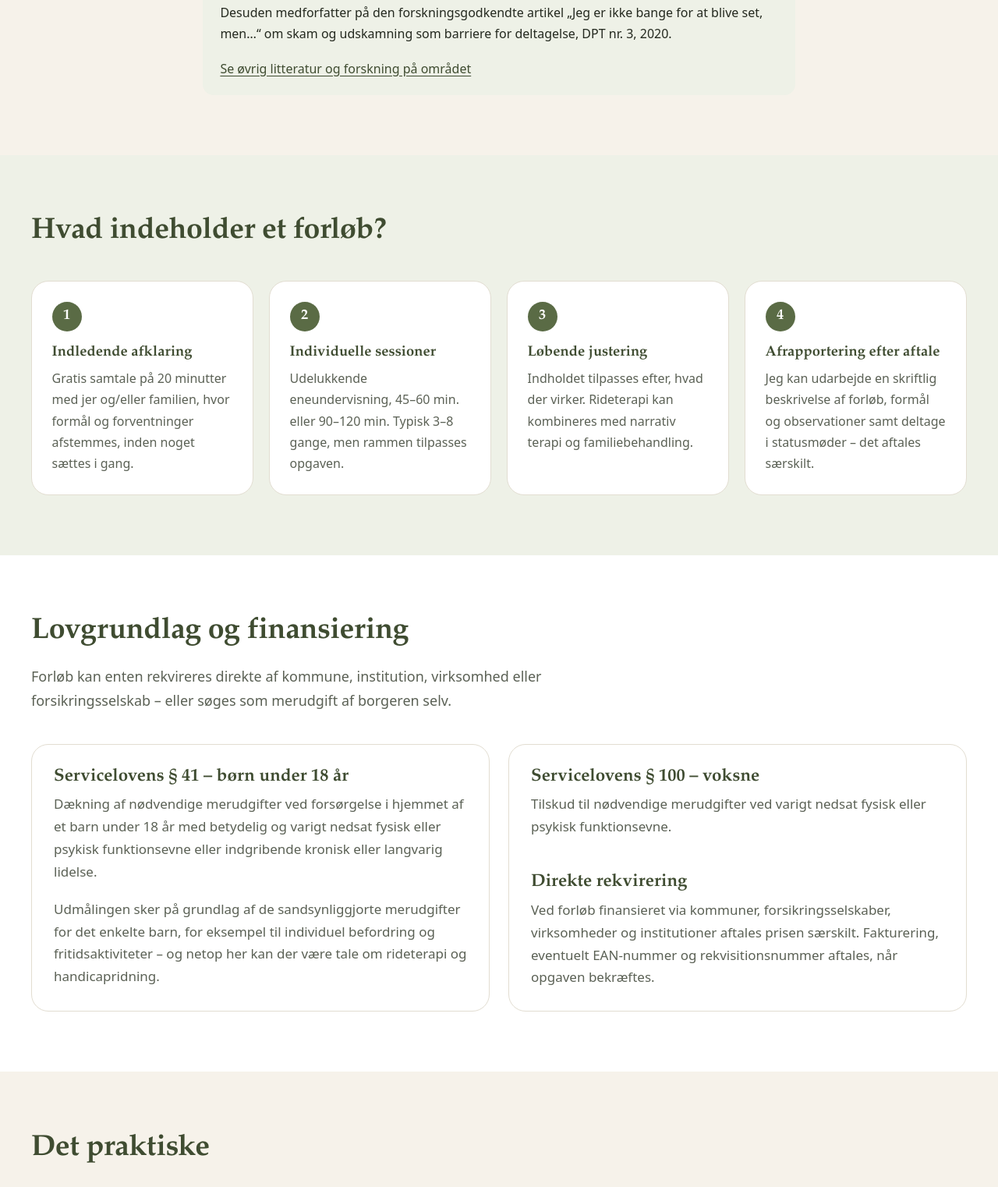
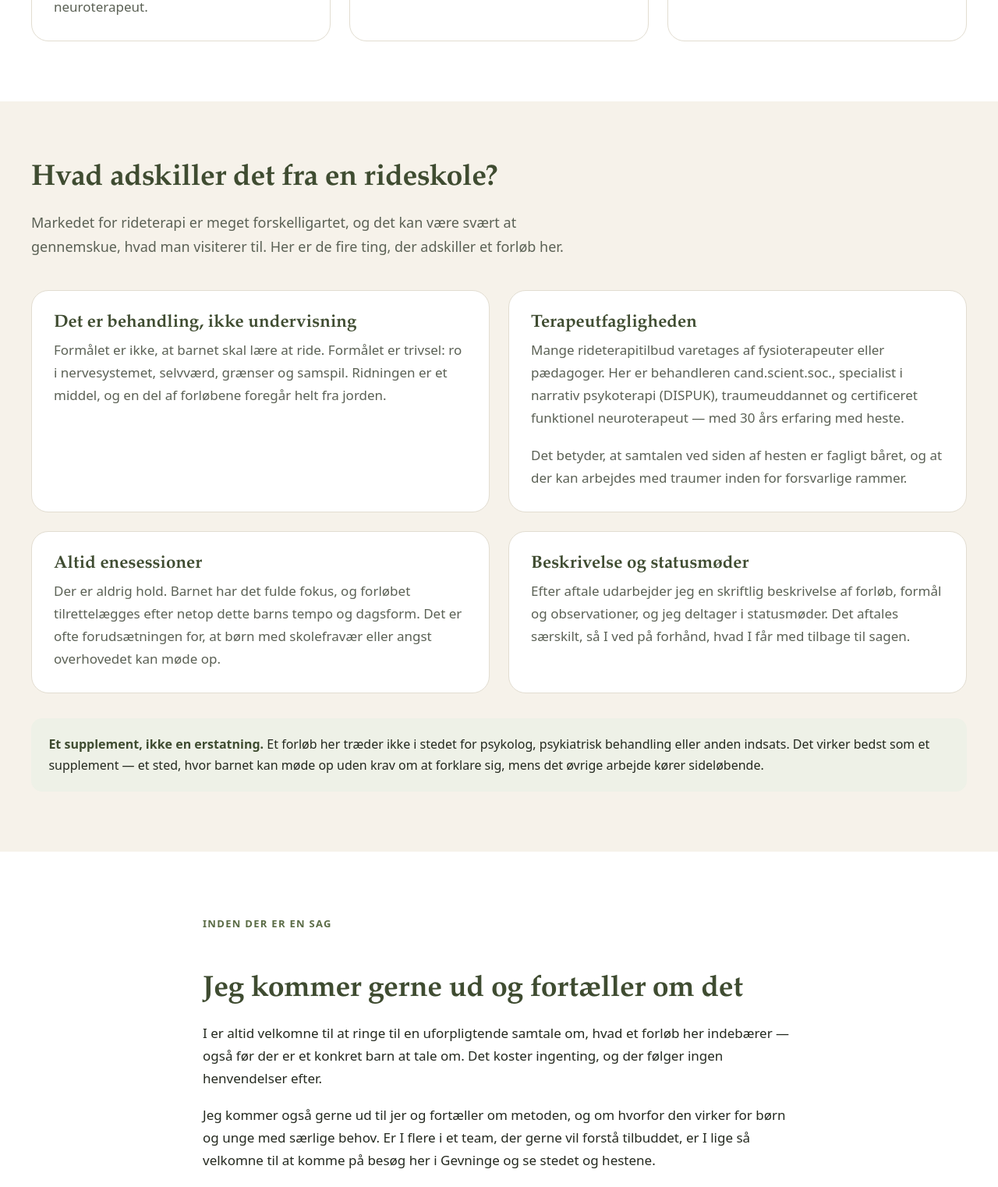
Before and after one commit to Lukasroland123/rideterapi-gevninge, an Eleventy site: page src/til-kommuner.njk in a window 1280 px wide. Shown: the part 1911-3433 px from the top of the page at 78% size. Built offline with nearby package versions, Linux system fonts and the light colour scheme; Eleventy itself is replaced by a stand-in of ours; files that its build step writes are made by us from their sources.

Commit message:
Til kommuner: publikationsboks fjernet, ordforklaring, forskel fra rideskole og tilbud om besoeg

```diff
--- a/src/_data/kommuner.json
+++ b/src/_data/kommuner.json
@@ -35,8 +35,6 @@
       "tekst": "Genopbygning af balance, kropsfornemmelse og tillid til egen krop gennem hestens bevægelser."
     }
   ],
-  "publikation_titel": "Publiceret metodebeskrivelse:",
-  "publikation_tekst": "„Hesteassisteret terapi som platform – i mødet med børn og unge i mistrivsel“, Tidsskrift for Specialpædagogik, 2024 nr. 2. Artiklen beskriver konkret, hvordan metoden anvendes, og kan rekvireres ved henvendelse.\n\nDesuden medforfatter på den forskningsgodkendte artikel „Jeg er ikke bange for at blive set, men…“ om skam og udskamning som barriere for deltagelse, DPT nr. 3, 2020.",
   "forloeb_overskrift": "Hvad indeholder et forløb?",
   "forloeb_trin": [
     {
@@ -93,5 +91,32 @@
   ],
   "soester_overskrift": "Har I også brug for supervision, familiebehandling eller bisidderstøtte?",
   "soester_tekst": "Ved siden af rideterapien driver Lotte Stegeager praksissen Narrativ Samtale med individuel terapi, traumebehandling, familiebehandling, bisidderstøtte og supervision af personalegrupper.",
-  "soester_knap": "Gå til narrativsamtale.dk"
+  "soester_knap": "Gå til narrativsamtale.dk",
+  "ord_titel": "To ydelser — og ét ord, der dækker begge.",
+  "ord_tekst": "Rideterapi er det ord, de fleste søger på, men det, jeg tilbyder, hedder præcist udviklingsstøttende hesteassisteret behandling. Det er et terapeutisk forløb, hvor samspillet med hesten er redskabet, og hvor formålet er trivsel — ikke ridefærdigheder.\n\nDerudover tilbyder jeg kompenserende handicapridning. Det er fysisk, sansemotorisk træning for børn, unge og voksne med fysisk eller psykisk handicap, hvor hestens bevægelser gør arbejdet. De to ting kan visiteres hver for sig eller kombineres i samme forløb.",
+  "forskel_overskrift": "Hvad adskiller det fra en rideskole?",
+  "forskel_intro": "Markedet for rideterapi er meget forskelligartet, og det kan være svært at gennemskue, hvad man visiterer til. Her er de fire ting, der adskiller et forløb her.",
+  "forskel_kort": [
+    {
+      "overskrift": "Det er behandling, ikke undervisning",
+      "tekst": "Formålet er ikke, at barnet skal lære at ride. Formålet er trivsel: ro i nervesystemet, selvværd, grænser og samspil. Ridningen er et middel, og en del af forløbene foregår helt fra jorden."
+    },
+    {
+      "overskrift": "Terapeutfagligheden",
+      "tekst": "Mange rideterapitilbud varetages af fysioterapeuter eller pædagoger. Her er behandleren cand.scient.soc., specialist i narrativ psykoterapi (DISPUK), traumeuddannet og certificeret funktionel neuroterapeut — med 30 års erfaring med heste.\n\nDet betyder, at samtalen ved siden af hesten er fagligt båret, og at der kan arbejdes med traumer inden for forsvarlige rammer."
+    },
+    {
+      "overskrift": "Altid enesessioner",
+      "tekst": "Der er aldrig hold. Barnet har det fulde fokus, og forløbet tilrettelægges efter netop dette barns tempo og dagsform. Det er ofte forudsætningen for, at børn med skolefravær eller angst overhovedet kan møde op."
+    },
+    {
+      "overskrift": "Beskrivelse og statusmøder",
+      "tekst": "Efter aftale udarbejder jeg en skriftlig beskrivelse af forløb, formål og observationer, og jeg deltager i statusmøder. Det aftales særskilt, så I ved på forhånd, hvad I får med tilbage til sagen."
+    }
+  ],
+  "forskel_boks_titel": "Et supplement, ikke en erstatning.",
+  "forskel_boks_tekst": "Et forløb her træder ikke i stedet for psykolog, psykiatrisk behandling eller anden indsats. Det virker bedst som et supplement — et sted, hvor barnet kan møde op uden krav om at forklare sig, mens det øvrige arbejde kører sideløbende.",
+  "besoeg_mikrotekst": "Inden der er en sag",
+  "besoeg_overskrift": "Jeg kommer gerne ud og fortæller om det",
+  "besoeg_tekst": "I er altid velkomne til at ringe til en uforpligtende samtale om, hvad et forløb her indebærer — også før der er et konkret barn at tale om. Det koster ingenting, og der følger ingen henvendelser efter.\n\nJeg kommer også gerne ud til jer og fortæller om metoden, og om hvorfor den virker for børn og unge med særlige behov. Er I flere i et team, der gerne vil forstå tilbuddet, er I lige så velkomne til at komme på besøg her i Gevninge og se stedet og hestene."
 }
--- a/src/assets/css/style.css
+++ b/src/assets/css/style.css
@@ -413,9 +413,10 @@
 .grid--2 { grid-template-columns: repeat(auto-fit, minmax(300px, 1fr)); }
 .grid--3 { grid-template-columns: repeat(auto-fit, minmax(280px, 1fr)); }
 
-/* Praecis tre i bredden paa store skaerme. Bruges hvor antallet af kort
-   ellers ville braekke skaevt — fx seks kort, der bliver til 4 + 2. */
+/* Praecis to eller tre i bredden paa store skaerme. Bruges hvor antallet af
+   kort ellers ville braekke skaevt — fx seks kort, der bliver til 4 + 2. */
 @media (min-width: 900px) {
+  .grid--2-fast { grid-template-columns: repeat(2, 1fr); }
   .grid--3-fast { grid-template-columns: repeat(3, 1fr); }
 }
 
--- a/src/til-kommuner.njk
+++ b/src/til-kommuner.njk
@@ -23,6 +23,16 @@
   </div>
 </section>
 
+{# Terminologien forvirrer: "rideterapi" er det ord, folk soeger paa, men
+   det daekker to forskellige ydelser. Det staar derfor foerst paa siden. #}
+<section class="section section--tight">
+  <div class="wrap wrap--narrow">
+    <div class="note">
+      <strong>{{ kommuner.ord_titel }}</strong> {{ kommuner.ord_tekst | afsnit | safe }}
+    </div>
+  </div>
+</section>
+
 <section class="section">
   <div class="wrap">
     <div class="section-head">
@@ -40,15 +50,37 @@
   </div>
 </section>
 
-{# "Hvem udfoerer forloebet?" er fjernet — den fulde faglige baggrund
-   staar paa /om-lotte/. #}
+{# "Hvem udfoerer forloebet?" og publikationsboksen er fjernet —
+   den fulde faglige baggrund staar paa /om-lotte/. #}
 
 <section class="section section--sand">
-  <div class="wrap wrap--narrow">
-    <div class="note">
-      <strong>{{ kommuner.publikation_titel }}</strong>
-      {{ kommuner.publikation_tekst | afsnit | safe }}
-      <p><a href="/om-lotte/#forskning">Se øvrig litteratur og forskning på området</a></p>
+  <div class="wrap">
+    <div class="section-head">
+      <h2>{{ kommuner.forskel_overskrift }}</h2>
+      <p>{{ kommuner.forskel_intro }}</p>
+    </div>
+    <div class="grid grid--2 grid--2-fast">
+      {% for k in kommuner.forskel_kort %}
+      <article class="card card--flat">
+        <h3>{{ k.overskrift }}</h3>
+        {{ k.tekst | afsnit | safe }}
+      </article>
+      {% endfor %}
+    </div>
+    <div class="note" style="margin-top:2rem">
+      <strong>{{ kommuner.forskel_boks_titel }}</strong> {{ kommuner.forskel_boks_tekst }}
+    </div>
+  </div>
+</section>
+
+<section class="section">
+  <div class="wrap wrap--narrow prose">
+    <span class="eyebrow">{{ kommuner.besoeg_mikrotekst }}</span>
+    <h2>{{ kommuner.besoeg_overskrift }}</h2>
+    {{ kommuner.besoeg_tekst | afsnit | safe }}
+    <div class="btn-row">
+      <a class="btn btn--primary" href="tel:{{ site.telefon_link }}">Ring {{ site.telefon }}</a>
+      <a class="btn btn--ghost" href="mailto:{{ site.email }}?subject=Foresp%C3%B8rgsel%20fra%20kommune">{{ kommuner.hero_knap2 }}</a>
     </div>
   </div>
 </section>
```
Also changed, not shown: src/admin/config.yml (+19 -2 lines).
